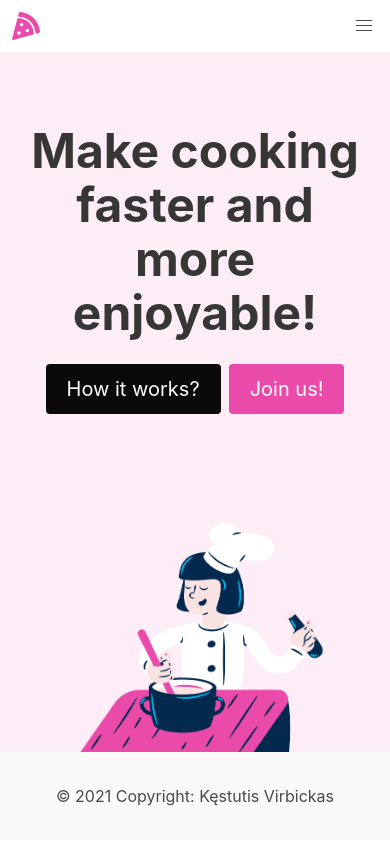
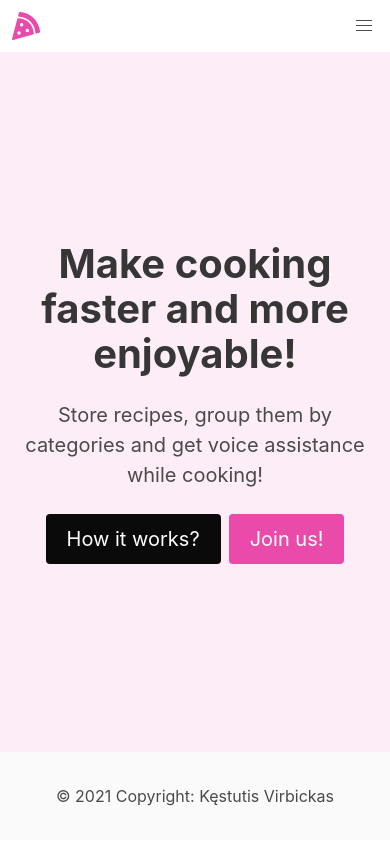
Before and after one commit to kestvir/recipe-reader-node-react, a React (Create React App) app in the folder client/: page / in a window 390 px wide. Built offline with nearby package versions, Linux system fonts and the light colour scheme; no server answers.

Commit message:
added home page responsiveness

```diff
--- a/client/src/components/Home.tsx
+++ b/client/src/components/Home.tsx
@@ -8,12 +8,19 @@ const Home: React.FC = ({}) => {
   const userId = useAppSelector((state: State) => state.auth.id);
   return (
     <section className="hero is-small">
-      <div className="hero-body is-flex is-flex-direction-column is-justify-content-space-between is-align-content-space-between has-text-centered pb-0">
-        <div className="is-flex is-flex-direction-column has-text-centered">
-          <p className="title is-size-1 has-text-weight-bold">
+      <div className="hero-body is-flex is-flex-direction-column  has-text-centered">
+        <div
+          id="hero-text"
+          className="is-flex is-flex-direction-column has-text-centered"
+        >
+          <p className="block title is-size-1 is-size-2-mobile has-text-weight-bold">
             Make cooking faster and more enjoyable!
           </p>
-          <div className="buttons are-medium is-align-self-center">
+          <p className="block is-size-5">
+            Store recipes, group them by categories and get voice assistance
+            while cooking!
+          </p>
+          <div className="buttons are-medium is-align-self-center is-justify-content-center	">
             <button className="button is-black">
               <Link className="has-text-white" to="/">
                 How it works?
@@ -29,7 +36,10 @@ const Home: React.FC = ({}) => {
             </button>
           </div>
         </div>
-        <div id="hero-img">
+        <div
+          id="hero-img-container"
+          className="is-flex is-align-items-flex-end is-justify-content-center"
+        >
           <img src={heroImg} alt="illiustration of a chef cooking" />
         </div>
       </div>
--- a/client/src/styles/main.scss
+++ b/client/src/styles/main.scss
@@ -32,11 +32,12 @@ section {
 }
 
 .hero-body {
-    padding-top: 4.5rem !important;
+    margin-top: 2rem !important;
 }
 
-#hero-img {
+#hero-img-container {
     line-height: 0;
+    margin-bottom: -1.5rem;
 }
 
 .content ol,
@@ -45,4 +46,18 @@ section {
     margin-left: 0 !important;
 }
 
+@media screen and (max-width: 768px) {
+    #hero-img-container {
+        display: none !important;
+    }
+    .hero-body {
+        margin-top: 0 !important;
+        justify-content: center;
+        align-items: center;
+    }
+}
+
+@media screen and (max-width: 768px) {
+}
+
 @import "../../node_modules/bulma/bulma.sass";
```
